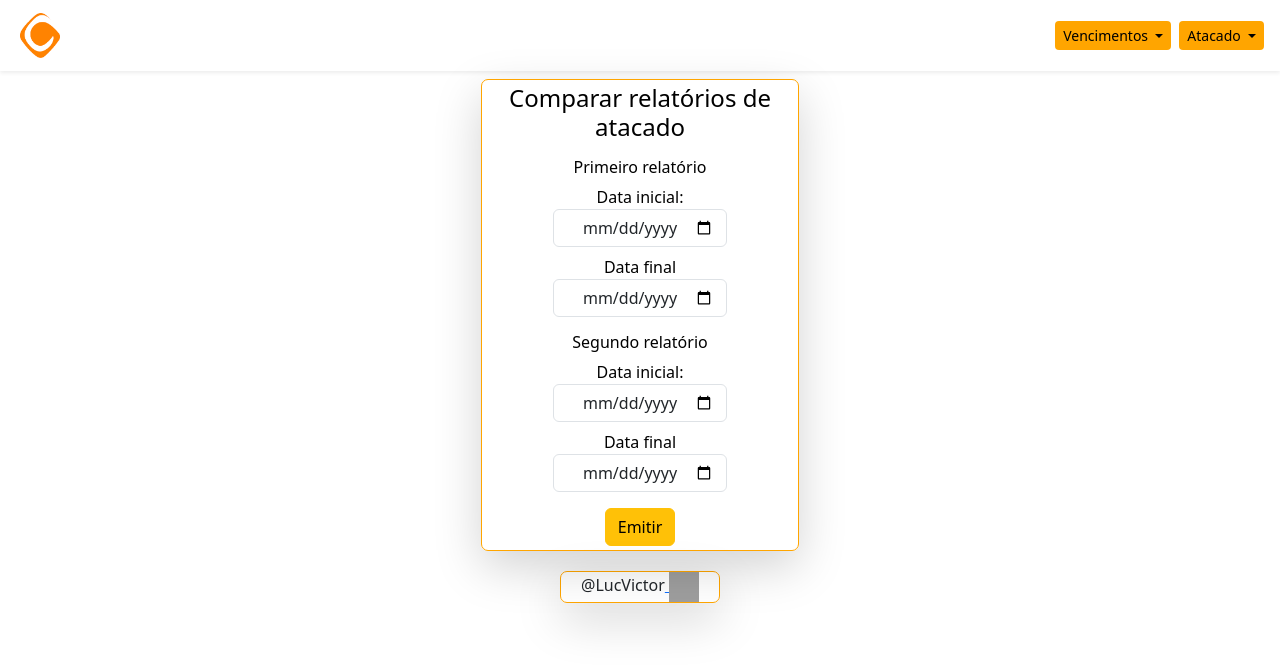
After one commit to LucVictor/caicosistemafinal, a Flask app: page /atacado/comparar_erros in a window 1280 px wide. The commit adds this page. Shown: the top 670 px of the page. Run offline with Flask 3, Linux system fonts and the light colour scheme; some libraries are stand-ins or nearby versions; grey boxes are pictures that could not be loaded.

Commit message:
update atacado

```diff
--- a/app/main.py
+++ b/app/main.py
@@ -35,3 +35,4 @@ from app.routes.entregas import *
 from app.routes.vencimentos import *
 from app.routes.vendas import *
 from app.routes.adm import *
+from app.routes.atacado import *
--- /dev/null
+++ b/app/routes/atacado.py
@@ -0,0 +1,158 @@
+from ..main import *
+
+
+@app.route('/atacado/erros', methods=["GET", "POST"])
+@access_level_required(1)
+@login_required
+def atacado_erros():
+    erros = Erros_Atacado.query.filter(
+        Erros_Atacado.data_do_erro >= primeiro_dia_mes(),
+        Erros_Atacado.data_do_erro <= ultimo_dia_mes()
+    ).order_by(
+        Erros_Atacado.data_do_erro.desc()).all()
+
+    erros_por_funcionario = db.session.query(
+        Erros_Atacado.erro_funcionario,
+        func.sum(Erros_Atacado.quantidade_de_erros).label('total_erros'),
+    ).filter(
+        Erros_Atacado.data_do_erro >= primeiro_dia_mes(),
+        Erros_Atacado.data_do_erro <= ultimo_dia_mes()
+    ).group_by(
+        Erros_Atacado.erro_funcionario
+    ).all()
+
+    erros_por_funcionario = db.session.query(
+        Erros_Atacado.erro_funcionario,
+         func.sum(Erros_Atacado.quantidade_de_erros).label('total_erros'),
+    ).filter(
+        Erros_Atacado.data_do_erro >= primeiro_dia_mes(),
+        Erros_Atacado.data_do_erro <= ultimo_dia_mes()
+    ).group_by(
+        Erros_Atacado.erro_funcionario
+    ).all()
+
+
+    return render_template("/atacado/erros.html", erros=erros, mes=mes_atual(), erros_por_funcionario=erros_por_funcionario)
+
+
+
+@app.route('/atacado/cadastrar_erro', methods=["GET", "POST"])
+@access_level_required(1)
+@login_required
+def cadastrar_atacado_erro():
+    funcionarios = Funcionarios.query.filter_by(funcao='Conferente').all()
+    if request.method == "POST":
+        data_do_erro = request.form["data_do_erro"]
+        erro_funcionario = request.form['erro_funcionario']
+        erro_cliente = request.form['erro_cliente']
+        quantidade_de_erros = request.form['quantidade_de_erros']
+        produto_erro = request.form['produto_erro']
+        descricao_do_erro = request.form['descricao_do_erro']
+        criador = current_user.username
+        erro = Erros_Atacado(data_do_erro=data_do_erro, erro_funcionario=erro_funcionario,
+                               quantidade_de_erros=quantidade_de_erros, erro_cliente=erro_cliente,
+                               produto_erro=produto_erro, descricao_do_erro=descricao_do_erro, criador=criador)
+        db.session.add(erro)
+        db.session.commit()
+        return redirect(url_for("atacado_erros"))
+    return render_template("/atacado/cadastrar_erro.html", funcionarios=funcionarios)
+
+
+@app.route('/atacado/deletar_erro/<int:erro_id>', methods=["post", 'get'])
+@login_required
+def deletar_erro_atacado(erro_id):
+    erro = Erros_Atacado.query.get_or_404(erro_id)
+    db.session.delete(erro)
+    db.session.commit()
+    return redirect(url_for('atacado_erros'))
+
+
+
+
+@app.route('/atacado/erros_relatorio', methods=["GET", "POST"])
+@access_level_required(1)
+@login_required
+def atacado_erros_relatorio():
+    if request.method == "POST":
+        data_inicial = request.form["data_inicial"]
+        data_final = request.form["data_final"]
+        erros = Erros_Atacado.query.filter(
+            Erros_Atacado.data_do_erro >= data_inicial,
+            Erros_Atacado.data_do_erro <= data_final
+        ).order_by(
+            Erros_Atacado.data_do_erro.desc()).all()
+        erros_por_funcionario = db.session.query(
+            Erros_Atacado.erro_funcionario,
+            func.sum(Erros_Atacado.quantidade_de_erros).label('total_erros')
+        ).filter(
+            Erros_Atacado.data_do_erro >= data_inicial,
+            Erros_Atacado.data_do_erro <= data_final
+        ).group_by(
+            Erros_Atacado.erro_funcionario
+        ).all()
+
+        erros_por_funcionario = db.session.query(
+            Erros_Atacado.erro_funcionario,
+                func.sum(Erros_Atacado.quantidade_de_erros).label('total_erros'),
+        ).filter(
+            Erros_Atacado.data_do_erro >= data_inicial,
+            Erros_Atacado.data_do_erro <= data_final
+        ).group_by(
+            Erros_Atacado.erro_funcionario
+        ).all()
+
+        return render_template("/atacado/emitir_erro_relatorio.html",
+                               mes=mes_atual(),
+                               erros=erros, erros_por_funcionario=erros_por_funcionario,
+                               data_inicial=formatar_data(data_inicial), data_final=formatar_data(data_final),
+                               )
+    return render_template('atacado/relatorio_erro.html')
+
+@app.route('/atacado/comparar_erros', methods=['GET', 'POST'])
+def atacado_erros_comparar():
+    if request.method == "POST":
+        data_inicial_1 = request.form["data_inicial1"]
+        data_final_1 = request.form["data_final1"]
+        data_inicial_2 = request.form["data_inicial2"]
+        data_final_2 = request.form["data_final2"]
+
+        erros_por_funcionario = db.session.query(
+            Erros_Atacado.erro_funcionario,
+                func.sum(Erros_Atacado.quantidade_de_erros).label('total_erros'),
+        ).filter(
+            Erros_Atacado.data_do_erro >= data_inicial_1,
+            Erros_Atacado.data_do_erro <= data_final_1
+        ).group_by(
+            Erros_Atacado.erro_funcionario
+        ).all()
+
+        erros_por_funcionario2 = db.session.query(
+            Erros_Atacado.erro_funcionario,
+                func.sum(Erros_Atacado.quantidade_de_erros).label('total_erros'),
+        ).filter(
+            Erros_Atacado.data_do_erro >= data_inicial_2,
+            Erros_Atacado.data_do_erro <= data_final_2
+        ).group_by(
+            Erros_Atacado.erro_funcionario
+        ).all()
+
+        array_erros_por_funcionario = []
+        for funcionario in erros_por_funcionario:
+            for funcionario2 in erros_por_funcionario2:
+                if funcionario.erro_funcionario == funcionario2.erro_funcionario:
+                    total_erros = funcionario.total_erros + funcionario2.total_erros
+                    percentual = calcular_porcentagem( funcionario.total_erros, funcionario2.total_erros)
+                    array_erros_por_funcionario.append({'funcionario': funcionario.erro_funcionario,
+                        'total_erros_1': funcionario.total_erros, 'total_erros_2': funcionario2.total_erros,
+                        'total_erros': total_erros, 'percentual': percentual})
+
+        array_totais = [{'total_erros1': funcionario.total_erros for funcionario in erros_por_funcionario},{
+            'total_erros2': funcionario2.total_erros for funcionario2 in erros_por_funcionario2}]
+        array_totais.append({'porcentagem': calcular_porcentagem(array_totais[0]['total_erros1'], array_totais[1]['total_erros2'])})
+        data_grafico = [array_totais[0]['total_erros1'], array_totais[1]['total_erros2']]
+
+        return render_template('atacado/comparar_erros.html', data_inicial1=formatar_data(data_inicial_1),
+        data_final1=formatar_data(data_final_1),array_totais=array_totais, data_inicial2=formatar_data(data_inicial_2),
+        data_final2=formatar_data(data_final_2), data_grafico=data_grafico, array_erros_por_funcionario=array_erros_por_funcionario, erros_por_funcionario=erros_por_funcionario,
+        erros_por_funcionario2=erros_por_funcionario2, )
+    return render_template('atacado/comparar_erros.html')
--- /dev/null
+++ b/app/templates/atacado/comparar_erros.html
@@ -0,0 +1,137 @@
+{% extends "./template.html" %} {% block content %} {% if not
+erros_por_funcionario %}
+<div class="shadow-lg text-black p-1 m-auto border-orange w-25">
+    <div class="cadastrar_produto">
+        <h4>Comparar relatórios de atacado</h4>
+        <form
+            class="m-auto w-75"
+            action="/atacado/comparar_erros"
+            method="post"
+        >
+            <div class="mb-1 mt-3">
+                <h6>Primeiro relatório</h6>
+                <label for="data_inicial1">Data inicial:</label>
+                <input
+                    class="form-control text-center w-75 m-auto mb-2"
+                    type="date"
+                    id="data_inicial1"
+                    name="data_inicial1"
+                    required
+                />
+            </div>
+            <label for="data_final1">Data final</label><br />
+            <input
+                class="form-control text-center w-75 m-auto mb-2"
+                type="date"
+                id="data_final1"
+                name="data_final1"
+                required
+            />
+            <div class="mt-3">
+                <h6>Segundo relatório</h6>
+                <label for="data_inicial2">Data inicial:</label><br />
+                <input
+                    class="form-control text-center w-75 m-auto mb-2"
+                    type="date"
+                    id="data_inicial2"
+                    name="data_inicial2"
+                    required
+                />
+
+                <label for="data_final2">Data final</label><br />
+                <input
+                    class="form-control text-center w-75 m-auto mb-2"
+                    type="date"
+                    id="data_final2"
+                    name="data_final2"
+                    required
+                />
+            </div>
+            <input class="btn btn-warning mt-2" type="submit" value="Emitir" />
+        </form>
+    </div>
+</div>
+{% endif %} {% if erros_por_funcionario %}
+
+<h3>Comparação de relatórios de erros logísticos</h3>
+<h4>
+    Relatório 1: {{ data_inicial1.strftime('%d/%m/%Y') }} à {{
+    data_final1.strftime('%d/%m/%Y') }}
+</h4>
+<h4>
+    Relatório 2: {{ data_inicial2.strftime('%d/%m/%Y') }} à {{
+    data_final2.strftime('%d/%m/%Y') }}
+</h4>
+<div class="d-flex justify-content-center m-1 p-1 text-center">
+    <div class="shadow border-orange m-3 p-2 h-50">
+        <h3>Relatórios</h3>
+        <h4>Erro por funcionário</h4>
+        <table
+            class="table-bordered table table-sm text-center align-middle border-black"
+        >
+            <tr>
+                <th>Funcionário</th>
+                <th>Relatório 1</th>
+                <th>Relatório 2</th>
+                <th>%</th>
+            </tr>
+
+            <tr>
+                {% for funcionario in array_erros_por_funcionario %}
+                <td>{{ funcionario['funcionario'] }}</td>
+                <td>{{ funcionario['total_erros_1'] }}</td>
+                <td>{{ funcionario['total_erros_2'] }}</td>
+                <td>{{funcionario['percentual']}}</td>
+            </tr>
+            {% endfor %}
+        </table>
+        <br />
+    </div>
+
+    <div class="shadow d-flex-inline border-orange m-3 p-2 h-50">
+        <div class="mb-2">
+            <h4>Relatório 1</h4>
+            <h5>Total de erros: {{ array_totais[0]['total_erros1'] }}</h5>
+        </div>
+        <div class="mt-3">
+            <h4>Relatório 2</h4>
+            <h5>Total de erros: {{ array_totais[1]['total_erros2'] }}</h5>
+        </div>
+    </div>
+    <div class="shadow border-orange m-3 p-2 h-50 fs-12">
+        <h4>Comparação</h4>
+        <h5>Totais de erros: {{ array_totais['porcentagem'] }}</h5>
+        <canvas id="myChart1"></canvas>
+    </div>
+</div>
+
+<script src="https://cdn.jsdelivr.net/npm/chart.js"></script>
+
+<script>
+    const ctx1 = document.getElementById('myChart1');
+    new Chart(ctx1, {
+        type: 'bar',
+        data: {
+          labels: ["Relatório 1" , "Relatório 2"],
+          datasets: [{
+            label: 'Erros',
+            data: {{  data_grafico | tojson  }},
+              backgroundColor: "orange",
+            borderWidth: 1
+          }]
+        },
+        options: {
+          scales: {
+            y: {
+              beginAtZero: true,
+                min:0,
+                ticks:{
+                  stepSize: 20
+                }
+
+            }
+          }
+        }
+      });
+</script>
+{% endif %} {% endblock%}
--- a/app/templates/template.html
+++ b/app/templates/template.html
@@ -48,6 +48,19 @@
                 <li><a class="dropdown-item" href="/vencimentos/cadastrar_volume">Cadastrar Volume</a></li>
               </ul>{% endif %}
             </div>
+            <div class="dropdown me-2">
+                <a class="btn btn-secondary btn-sm dropdown-toggle btn-custom-orange" href="#" role="button" data-bs-toggle="dropdown" aria-expanded="false">
+                Atacado
+                </a>
+
+                <ul class="dropdown-menu">
+                    {% if current_user.is_authenticated %}
+                    <li><a class="dropdown-item" href="/atacado/erros">Erros</a></li>
+                    <li><a class="dropdown-item" href="/atacado/cadastrar_erro">Cadastrar Erro</a></li>
+                    <li><a class="dropdown-item" href="/atacado/erros_relatorio">Relatório</a></li>
+                    <li><a class="dropdown-item" href="/atacado/comparar_erros">Comparar</a></li>
+              </ul>{% endif %}
+            </div>
             {% if current_user.is_authenticated %}
             {% if current_user.acesso > 1 %}
             <div class="dropdown me-2 ">
@@ -59,7 +72,7 @@
                 <li><a class="dropdown-item" href="/entregas/cadastrar">Cadastrar Entrega</a></li>
                 <li><a class="dropdown-item" href="/entregas/relatorio">Relatório</a></li>
                 <li><a class="dropdown-item" href="/entregas/comparar_entregas">Comparar</a></li>
-                    <li><a class="dropdown-item" href="/entregas/projetar_entregas">Projetar</a></li>
+                <li><a class="dropdown-item" href="/entregas/projetar_entregas">Projetar</a></li>
                 <li><hr class="dropdown-divider"></li>
                 <li><a class="dropdown-item" href="/entregas/erros">Erros</a></li>
                 <li><a class="dropdown-item" href="/entregas/cadastrar_erro">Cadastrar Erro</a></li>
```
Also changed, not shown: app/models/models.py (+11 -0 lines), app/templates/atacado/cadastrar_erro.html (added, +90 -0 lines), app/templates/atacado/editar_erro.html (added, +56 -0 lines), app/templates/atacado/emitir_erro_relatorio.html (added, +76 -0 lines), app/templates/atacado/erros.html (added, +74 -0 lines), app/templates/atacado/relatorio_erro.html (added, +30 -0 lines).
